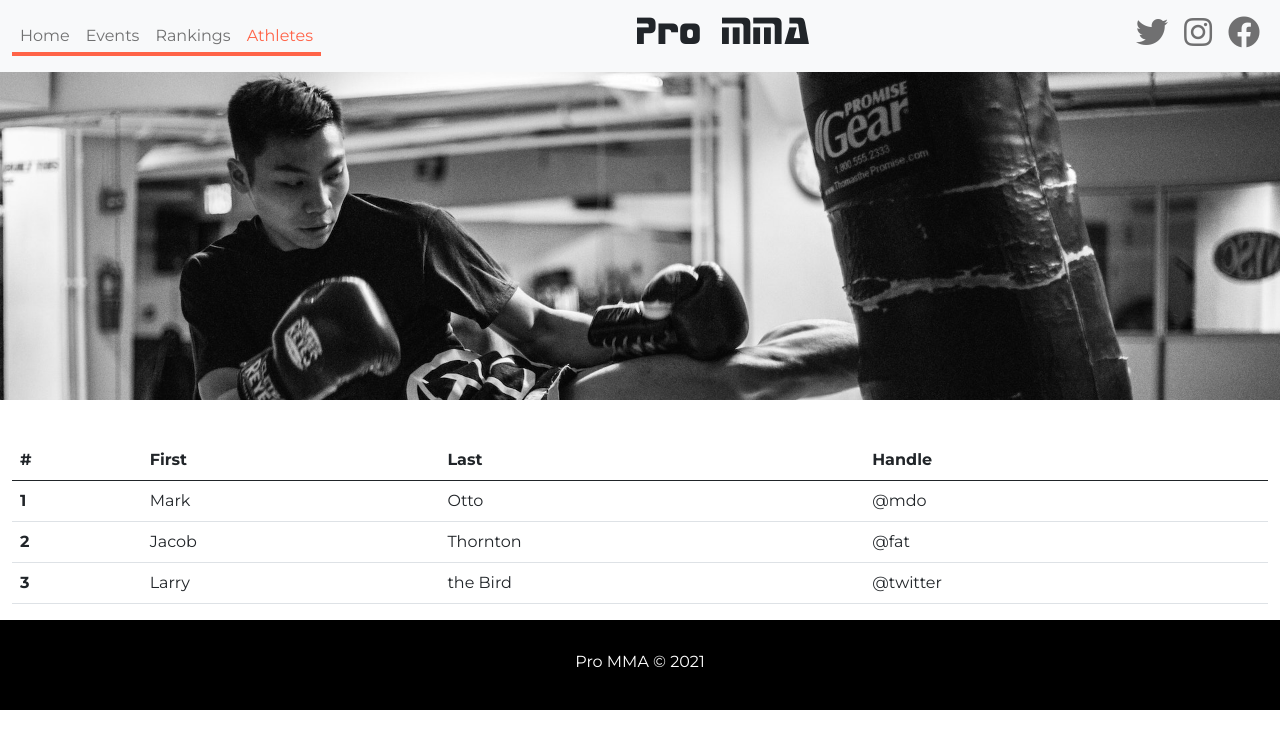
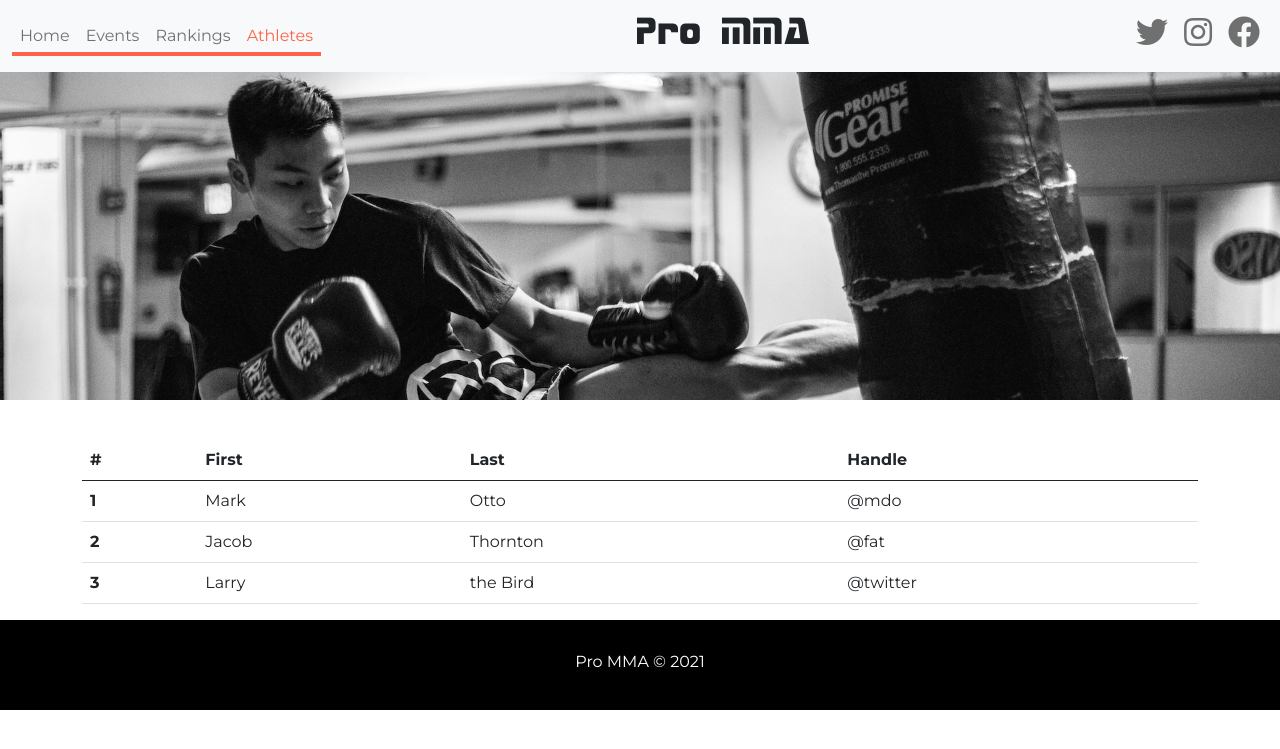
Before and after one commit to jyoung90ie/php-api-mma-website, a PHP site: page /promma/templates/athletes.php in a window 1280 px wide. Shown: the top 749 px of the page. Run offline with PHP 8.4, Linux system fonts and the light colour scheme.

Commit message:
Changes container-fluid to container so page doesn't look stretched

```diff
--- a/templates/athletes.php
+++ b/templates/athletes.php
@@ -1,7 +1,7 @@
 <?php
 require_once 'header.php';
 ?>
-<main class="athletes-container container-fluid">
+<main class="athletes-container container">
 <table class="table">
     <thead>
     <tr>
```
